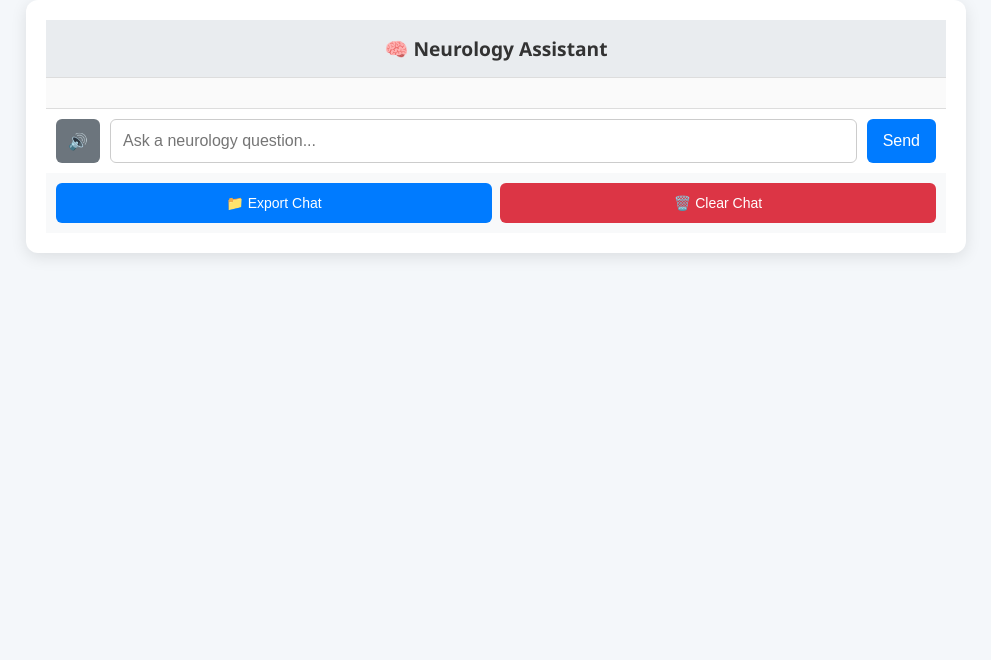
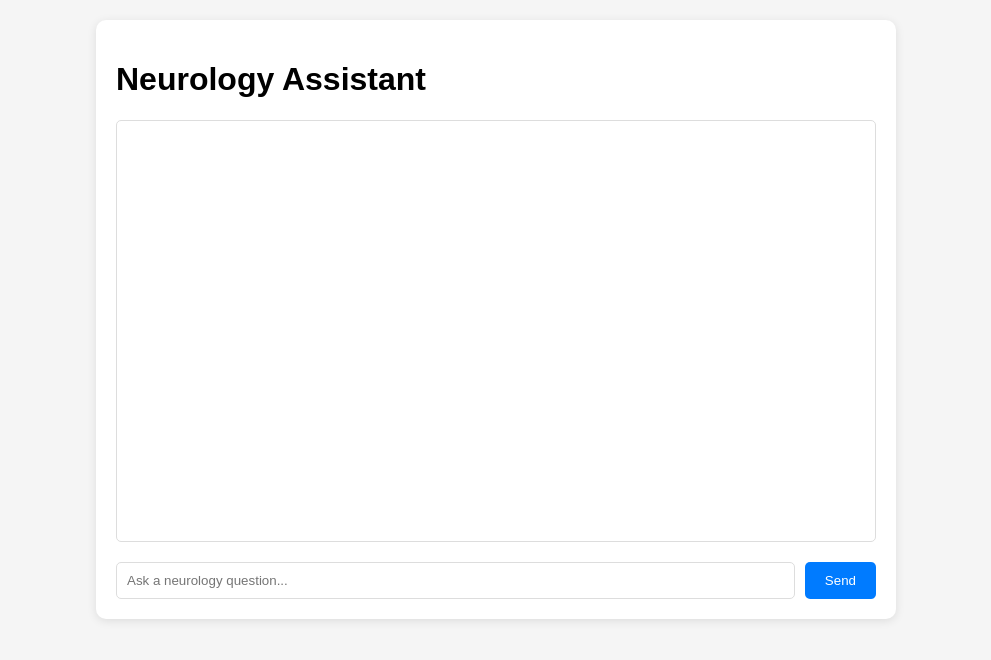
Before and after one commit to pruthviraj-chavan/neurology-bot, a Flask app: page / in a window 1280 px wide. Shown: the top 660 px of the page, without its empty margins (144-1135 px from the left). Run offline with Flask 3, Linux system fonts and the light colour scheme; some libraries are stand-ins or nearby versions.

Commit message:
Update index.html

```diff
--- a/templates/index.html
+++ b/templates/index.html
@@ -1,293 +1,115 @@
 <!DOCTYPE html>
 <html lang="en">
 <head>
-  <meta charset="UTF-8" />
-  <meta name="viewport" content="width=device-width, initial-scale=1.0"/>
-  <title>🧠 Neurology Assistant</title>
+    <meta charset="UTF-8">
+    <meta name="viewport" content="width=device-width, initial-scale=1.0">
+    <title>Neurology Assistant</title>
     <style>
         body {
-      font-family: 'Segoe UI', Tahoma, Geneva, Verdana, sans-serif;
-      background-color: #f4f7fa;
-      margin: 0;
-      padding: 0;
+            font-family: Arial, sans-serif;
+            max-width: 800px;
+            margin: 0 auto;
+            padding: 20px;
+            background-color: #f5f5f5;
         }
-
         .chat-container {
-      max-width: 100%;
-      height: 100vh;
+            background-color: white;
+            border-radius: 10px;
+            padding: 20px;
+            box-shadow: 0 2px 10px rgba(0,0,0,0.1);
+        }
+        .chat-box {
+            height: 400px;
+            overflow-y: auto;
+            border: 1px solid #ddd;
+            padding: 10px;
+            margin-bottom: 20px;
+            border-radius: 5px;
+        }
+        .input-container {
             display: flex;
-      flex-direction: column;
-      background: white;
-      border-radius: 0;
-      box-shadow: none;
-    }
-
-    @media (min-width: 600px) {
-      .chat-container {
-        max-width: 900px;
-        margin: auto;
-        border-radius: 12px;
-        box-shadow: 0 4px 16px rgba(0, 0, 0, 0.1);
-        padding: 20px;
-        height: auto;
-      }
-    }
-
-    h1 {
-      text-align: center;
-      padding: 15px 0;
-      font-size: 1.2rem;
-      margin: 0;
-      color: #333;
-      background-color: #e9ecef;
-      border-bottom: 1px solid #ddd;
-    }
-
-    .chat-box {
-      flex: 1;
-      overflow-y: auto;
-      padding: 15px;
-      background-color: #fafafa;
-      display: flex;
-      flex-direction: column;
             gap: 10px;
         }
-
-    .message {
-      padding: 12px 16px;
-      border-radius: 8px;
-      max-width: 85%;
-      word-wrap: break-word;
-      position: relative;
-      font-size: 0.95rem;
-    }
-
-    .user-message {
-      background-color: #dcf8c6;
-      align-self: flex-end;
-      margin-left: auto;
-    }
-
-    .bot-message {
-      background-color: #e0e0e0;
-      align-self: flex-start;
-      margin-right: auto;
-    }
-
-    .copy-btn {
-      position: absolute;
-      top: 2px;
-      right: 4px;
-      background: transparent;
-      border: none;
-      color: #555;
-      font-size: 0.8rem;
-      cursor: pointer;
-      opacity: 0.4;
-    }
-
-    .copy-btn:hover {
-      opacity: 1;
-    }
-
-    .input-container {
-      display: flex;
-      flex-direction: row;
-      gap: 10px;
-      padding: 10px;
-      background-color: #fff;
-      border-top: 1px solid #ddd;
-      flex-wrap: wrap;
-    }
-
         input[type="text"] {
             flex: 1;
-      padding: 12px;
-      font-size: 16px;
-      border: 1px solid #ccc;
-      border-radius: 6px;
+            padding: 10px;
+            border: 1px solid #ddd;
+            border-radius: 5px;
         }
-
         button {
-      padding: 12px 16px;
-      font-size: 16px;
+            padding: 10px 20px;
             background-color: #007bff;
             color: white;
             border: none;
-      border-radius: 6px;
+            border-radius: 5px;
             cursor: pointer;
-      transition: background-color 0.3s ease;
         }
-
         button:hover {
             background-color: #0056b3;
         }
-
-    .controls {
-      display: flex;
-      justify-content: space-between;
-      flex-wrap: wrap;
-      gap: 8px;
+        .message {
+            margin-bottom: 10px;
             padding: 10px;
-      background-color: #f8f9fa;
+            border-radius: 5px;
         }
-
-    .controls button {
-      flex: 1;
-      min-width: 100px;
-      font-size: 14px;
+        .user-message {
+            background-color: #e3f2fd;
+            margin-left: 20%;
         }
-
-    .mic-btn {
-      background-color: #6c757d !important;
-    }
-
-    .mic-btn:hover {
-      background-color: #5a6268 !important;
+        .bot-message {
+            background-color: #f5f5f5;
+            margin-right: 20%;
         }
     </style>
 </head>
 <body>
     <div class="chat-container">
-    <h1>🧠 Neurology Assistant</h1>
-
+        <h1>Neurology Assistant</h1>
         <div class="chat-box" id="chatBox"></div>
-
         <div class="input-container">
-      <button class="mic-btn" title="Voice Input" onclick="startListening()" style="padding: 12px;">
-        🔊
-      </button>
             <input type="text" id="userInput" placeholder="Ask a neurology question..." onkeypress="handleKeyPress(event)">
             <button onclick="sendMessage()">Send</button>
-    </div>
-
-    <div class="controls">
-      <button onclick="exportChat()">📁 Export Chat</button>
-      <button onclick="clearChat()" style="background-color: #dc3545;">🗑️ Clear Chat</button>
         </div>
     </div>
 
     <script>
+        function addMessage(message, isUser) {
             const chatBox = document.getElementById('chatBox');
-
-    window.onload = () => {
-      const savedChat = localStorage.getItem('neurologyChat');
-      if (savedChat) {
-        try {
-          const messages = JSON.parse(savedChat);
-          messages.forEach(msg => {
-            const div = document.createElement('div');
-            div.className = `message ${msg.isUser ? 'user-message' : 'bot-message'}`;
-            div.innerHTML = `${msg.text}<button class="copy-btn" onclick="copyMessage(this)" title="Copy">⧉</button>`;
-            chatBox.appendChild(div);
-          });
-          scrollToBottom();
-        } catch (e) {
-          console.error("Failed to parse chat history");
-        }
-      }
-    };
-
-    function addMessage(message, isUser) {
-      const div = document.createElement('div');
-      div.className = `message ${isUser ? 'user-message' : 'bot-message'}`;
-      div.innerHTML = `${message}<button class="copy-btn" onclick="copyMessage(this)" title="Copy">⧉</button>`;
-      chatBox.appendChild(div);
-      scrollToBottom();
-
-      saveToHistory(message, isUser);
-    }
-
-    function saveToHistory(text, isUser) {
-      let history = JSON.parse(localStorage.getItem('neurologyChat') || '[]');
-      history.push({ text, isUser });
-      localStorage.setItem('neurologyChat', JSON.stringify(history));
+            const messageDiv = document.createElement('div');
+            messageDiv.className = `message ${isUser ? 'user-message' : 'bot-message'}`;
+            messageDiv.textContent = message;
+            chatBox.appendChild(messageDiv);
+            chatBox.scrollTop = chatBox.scrollHeight;
         }
 
         function handleKeyPress(event) {
-      if (event.key === 'Enter') sendMessage();
+            if (event.key === 'Enter') {
+                sendMessage();
+            }
         }
 
         async function sendMessage() {
             const userInput = document.getElementById('userInput');
             const message = userInput.value.trim();
-      if (!message) return;
 
+            if (message) {
                 addMessage(message, true);
                 userInput.value = '';
 
                 try {
                     const response = await fetch('/ask', {
                         method: 'POST',
-          headers: { 'Content-Type': 'application/json' },
+                        headers: {
+                            'Content-Type': 'application/json',
+                        },
                         body: JSON.stringify({ question: message })
                     });
 
                     const data = await response.json();
                     addMessage(data.response, false);
                 } catch (error) {
-        addMessage('⚠️ Sorry, there was an error processing your request.', false);
+                    addMessage('Sorry, there was an error processing your request.', false);
                 }
-    }
-
-    function scrollToBottom() {
-      chatBox.scrollTop = chatBox.scrollHeight;
-    }
-
-    function exportChat() {
-      const chatText = Array.from(chatBox.children)
-        .map(el => el.textContent).join('\n\n');
-
-      const blob = new Blob([chatText], { type: 'text/plain' });
-      const url = URL.createObjectURL(blob);
-
-      const a = document.createElement('a');
-      a.href = url;
-      a.download = 'neurology_chat.txt';
-      a.click();
-      URL.revokeObjectURL(url);
-    }
-
-    function clearChat() {
-      chatBox.innerHTML = '';
-      localStorage.removeItem('neurologyChat');
-    }
-
-    function copyMessage(btn) {
-      const message = btn.parentElement;
-      const text = message.querySelector('.copy-btn')?.previousSibling.textContent.trim();
-
-      navigator.clipboard.writeText(text).then(() => {
-        alert("Copied to clipboard!");
-      }).catch(() => {
-        alert("Failed to copy.");
-      });
-    }
-
-    // Optional: Voice input
-    function startListening() {
-      if ('webkitSpeechRecognition' in window || 'SpeechRecognition' in window) {
-        const SpeechRecognition = window.SpeechRecognition || window.webkitSpeechRecognition;
-        const recognition = new SpeechRecognition();
-        recognition.lang = 'en-US';
-        recognition.interimResults = false;
-        recognition.maxAlternatives = 1;
-
-        recognition.start();
-
-        recognition.onresult = function(event) {
-          const transcript = event.results[0][0].transcript;
-          document.getElementById('userInput').value = transcript;
-          setTimeout(() => {
-            sendMessage(); // Auto send after voice input
-          }, 500);
-        };
-
-        recognition.onerror = function(event) {
-          alert("Voice recognition error: " + event.error);
-        };
-      } else {
-        alert("Your browser doesn't support voice input.");
             }
         }
     </script>
```
Lines whose indentation alone changed are shown as unchanged.
